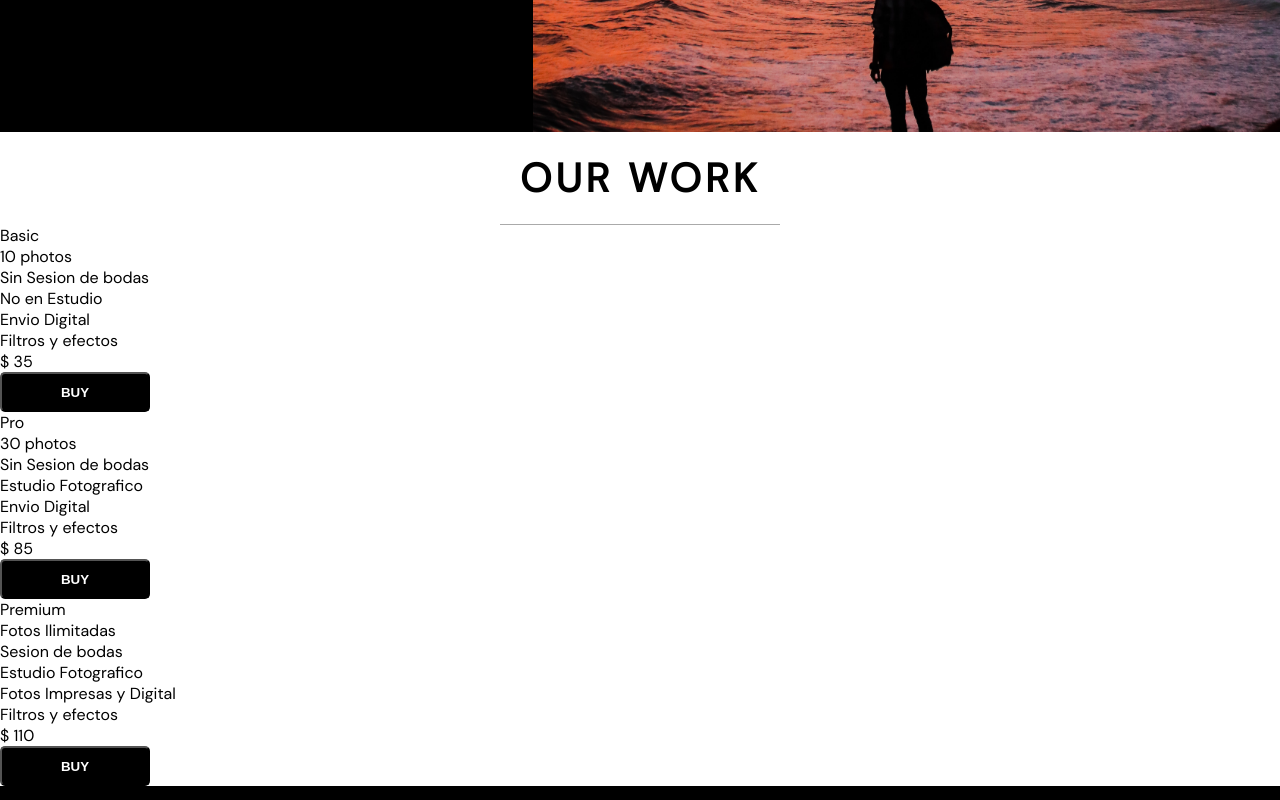
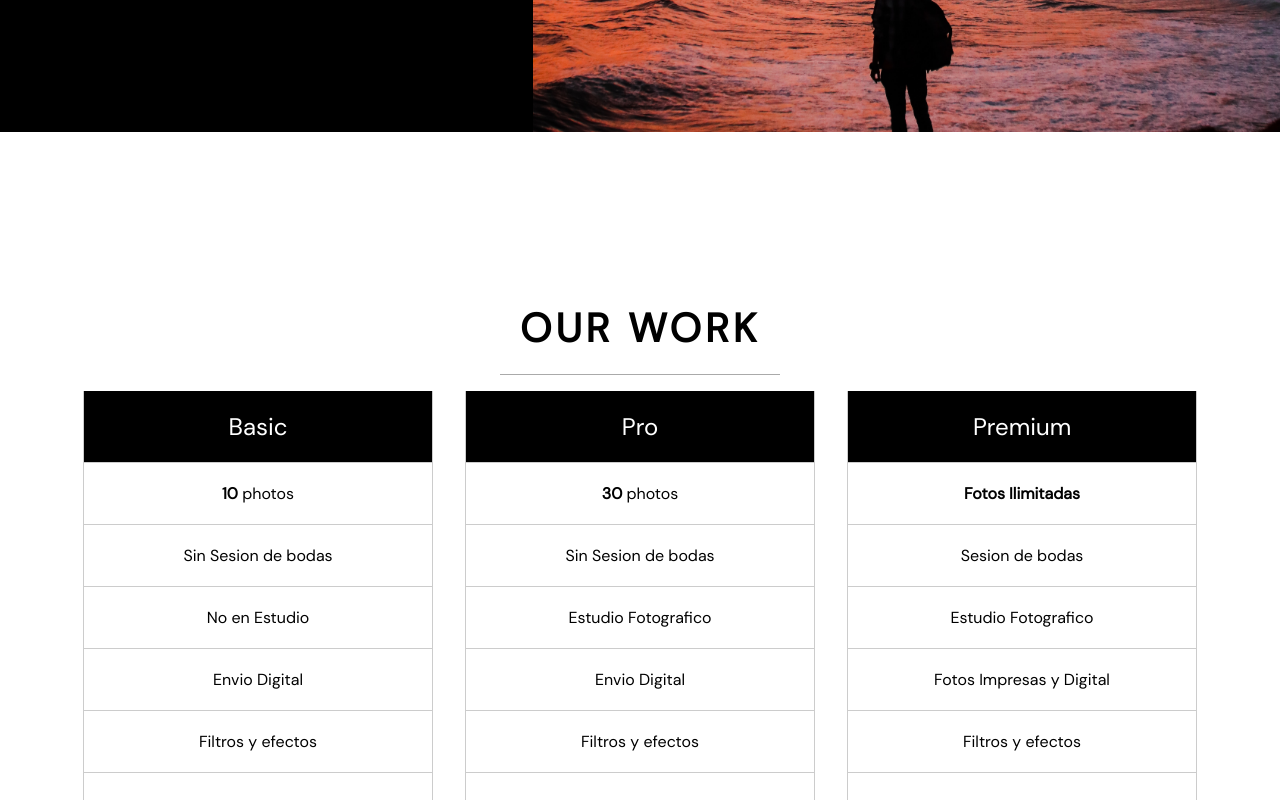
Before and after one commit to Paragua48596/photostudio, a React (Create React App) app: page /pricing in a window 1280 px wide. Shown: the part 540-1340 px from the top of the page. Built offline with nearby package versions, Linux system fonts and the light colour scheme.

Commit message:
Estilos de Pricing.

```diff
--- a/src/assets/styles/App.css
+++ b/src/assets/styles/App.css
@@ -535,3 +535,77 @@ footer .flex {
   color: rgba(0, 0, 0, 0.66);
   text-align: center;
 }
+
+/* PRICING */
+
+.plans {
+  padding: 150px 0;
+  position: relative;
+  display: flex;
+  flex-direction: column;
+  justify-content: center;
+  align-items: center;
+}
+
+.plans__container {
+  width: 90%;
+  display: flex;
+  justify-content: center;
+  align-items: center;
+  flex-wrap: wrap;
+}
+
+.card {
+  min-width: 250px;
+  max-width: 350px;
+  margin: 1rem;
+  flex: 1 1 auto;
+}
+
+.card__list {
+  width: 100%;
+}
+
+.card__list-item {
+  display: block;
+  text-align: center;
+  padding: 20px;
+  border-right: 1px solid #CCC;
+  border-left: 1px solid #CCC;
+  border-bottom: 1px solid #CCC;
+}
+
+.card__list-item:first-child {
+  background: #000;
+  color: #FFF;
+  font-family: var(--fontPrimary);
+  font-size: 1.5rem;
+}
+
+.card__list-item:nth-child(7) {
+  padding: 2rem 0;
+  font-size: 2.2rem;
+  font-weight: bold;
+}
+
+.card__list-item:last-child {
+  background: #000;
+  display: flex;
+  justify-content: center;
+  align-items: center;
+}
+
+.bold {
+  font-weight: bold;
+}
+
+.card .btn {
+  color: #000;
+  background: #FFF;
+}
+
+.button-plans:hover {
+  background: #FFF;
+  color: #000;
+  font-weight: bold;
+}
```
